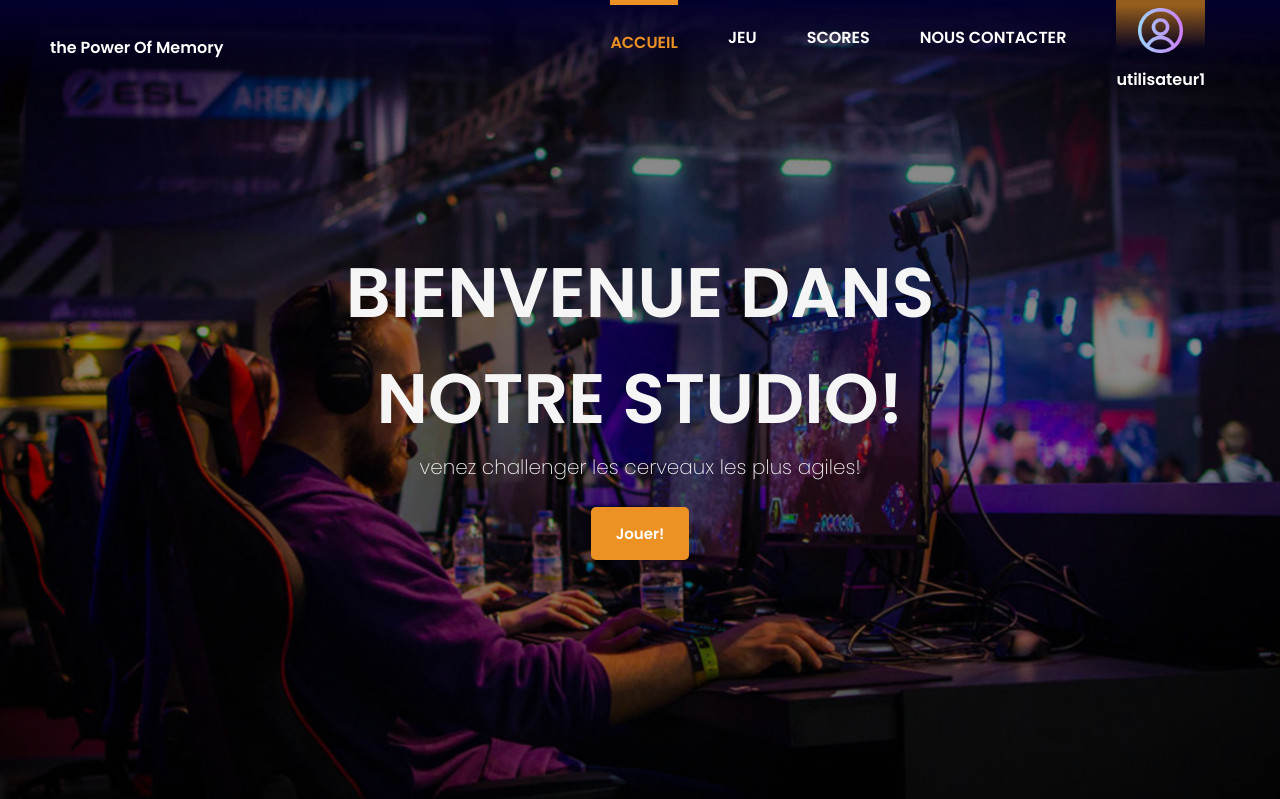
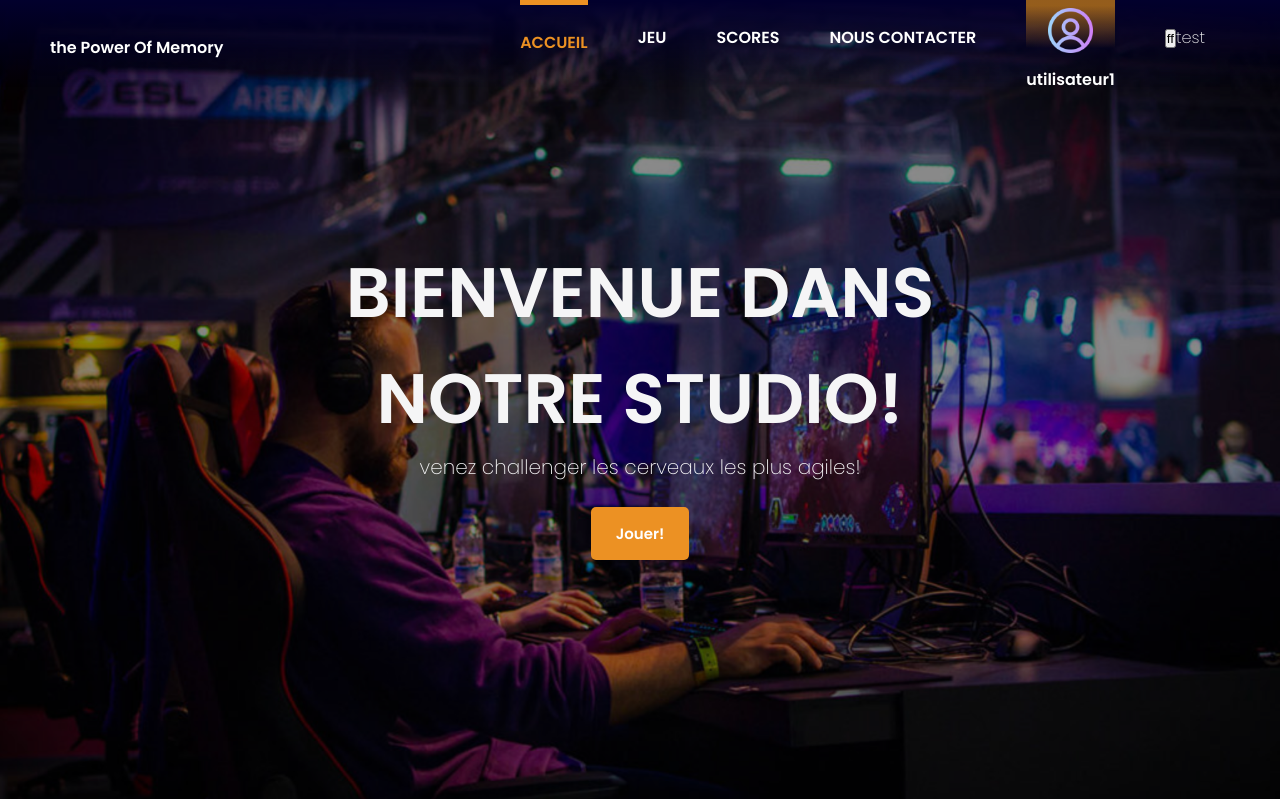
Before and after one commit to RomualdBR/projet-4sem, a PHP site: page /index.php in a window 1280 px wide. Shown: the top 799 px of the page. Run offline with PHP 8.4, Linux system fonts and the light colour scheme; a user stored in the database is signed in; data comes from the database, SQL or seed files in the repository.

Commit message:
bouton deconexion

```diff
--- a/Projet/Partials/Header.php
+++ b/Projet/Partials/Header.php
@@ -28,6 +28,9 @@
                             <p><?php echo $userConnecter->pseudo ?></p>
                         </a>
                     </li>
+                    <li>
+                        <form method="POST"><input type="submit" name="ff" value="ff">test</input></form>
+                    </li>
                 </ul>
             </div>
         </nav>
@@ -47,11 +50,17 @@
                             <p><?php echo $userConnecter->pseudo ?></p>
                         </a>
                     </li>
+                    <li>
+                        <form method="POST"><input type="submit" name="ff" value="Deconexion" class="formulair-connexion3"></input></form>
+                    </li>
                 </ul>
             </div>
         </nav>
     <?php endif; ?>
 
+    <?php if (isset($_POST['ff'])) {
+        session_destroy();
+    } ?>
 <?php else : ?>
 
     <?php if ($current_page == 'index.php') : ?>
```
